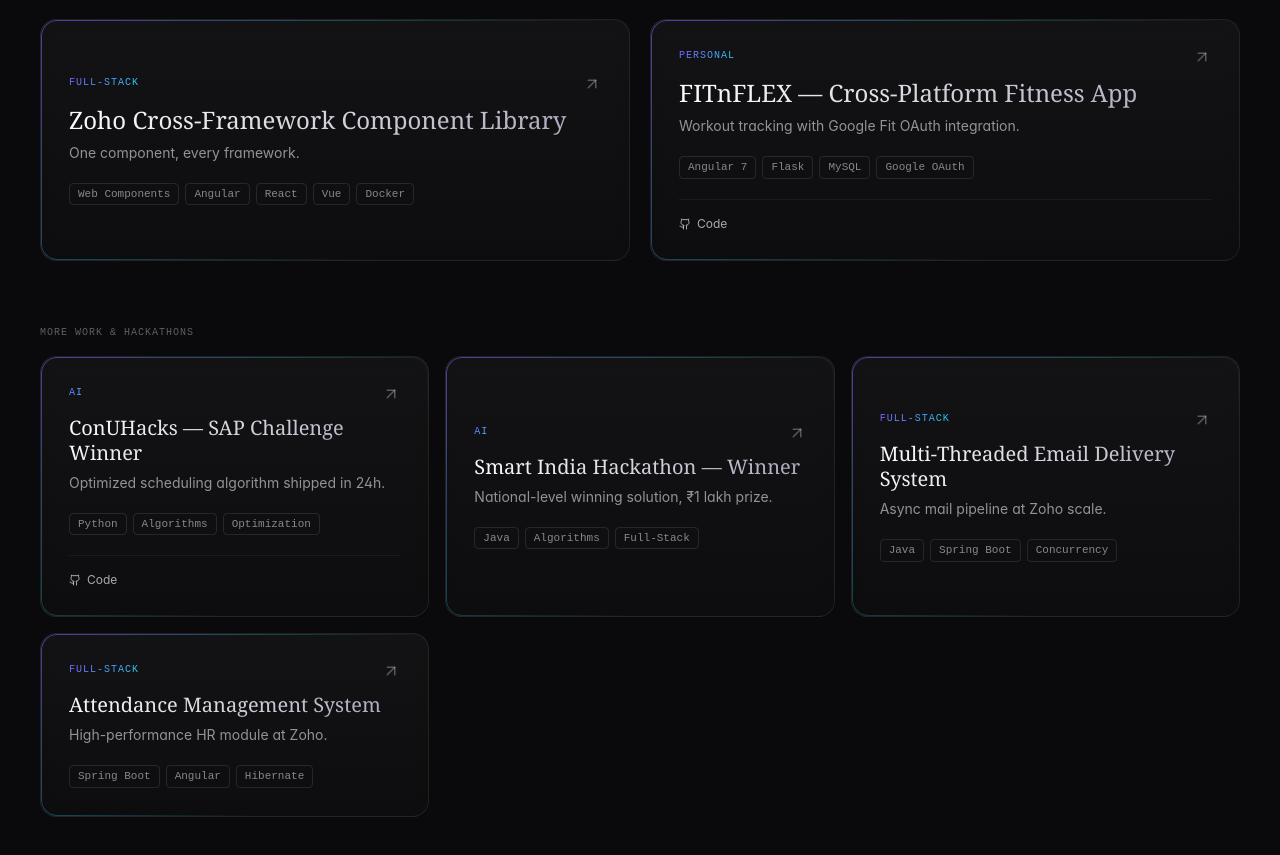
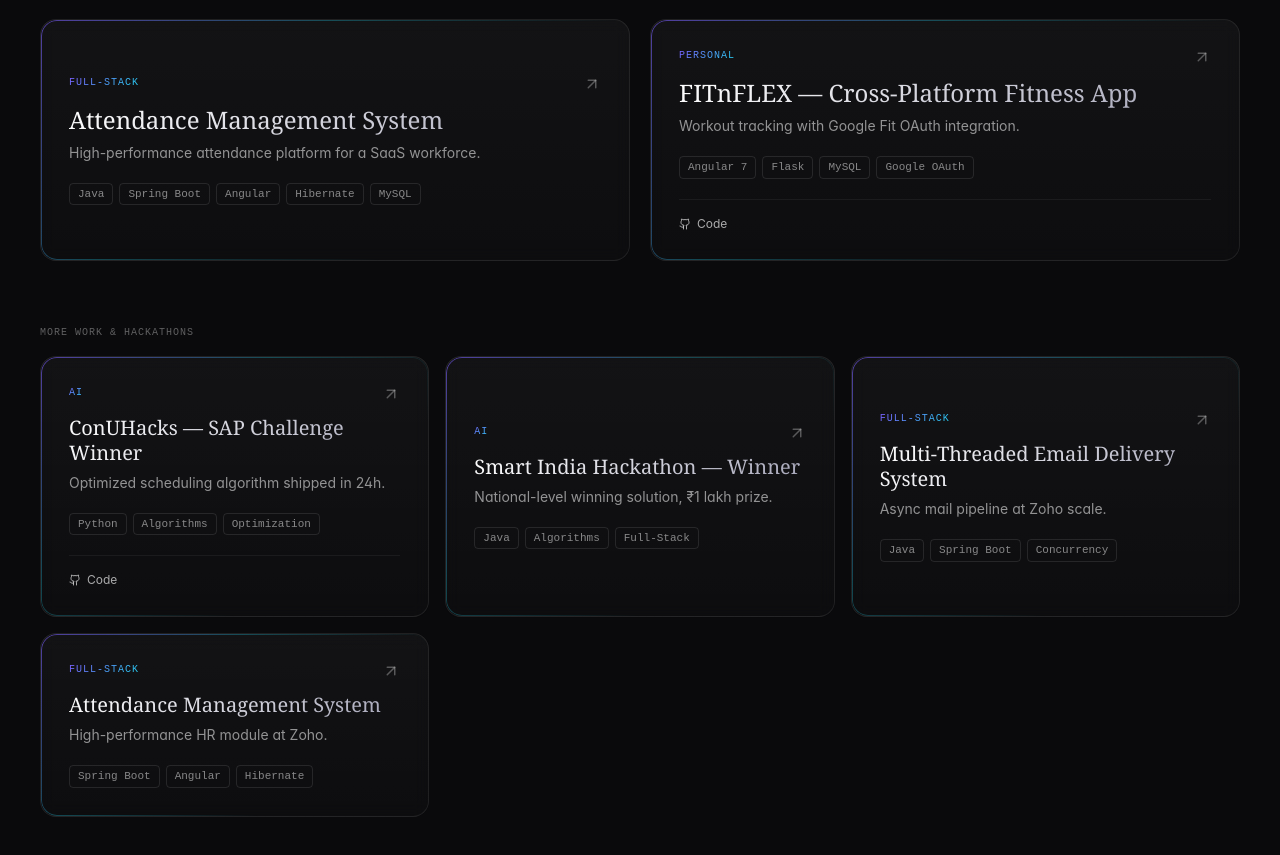
Before and after one commit to visnunathan8/portfolio, a Next.js app: page / in a window 1280 px wide. Shown: the part 4523-5378 px from the top of the page. Built offline with nearby package versions, Linux system fonts and the light colour scheme.

Commit message:
Projects: replace Zoho component lib with Attendance Management System

```diff
--- a/content/data.ts
+++ b/content/data.ts
@@ -151,11 +151,11 @@
   },
   {
     featured: true,
-    name: "Zoho Cross-Framework Component Library",
-    tagline: "One component, every framework.",
-    problem: "Zoho's product suite spanned Angular, React, Vue, Node and LyteJS — UI was diverging.",
-    impact: "Reusable web components with Docker-based publishing, adopted across multiple Zoho products.",
-    stack: ["Web Components", "Angular", "React", "Vue", "Docker"],
+    name: "Attendance Management System",
+    tagline: "High-performance attendance platform for a SaaS workforce.",
+    problem: "Zoho needed a scalable attendance system handling concurrent check-ins across a large user base.",
+    impact: "Built end-to-end with Spring Boot, Angular and Hibernate ORM — reliable, fast, and production-deployed.",
+    stack: ["Java", "Spring Boot", "Angular", "Hibernate", "MySQL"],
     tag: "Full-Stack",
   },
   {
```
